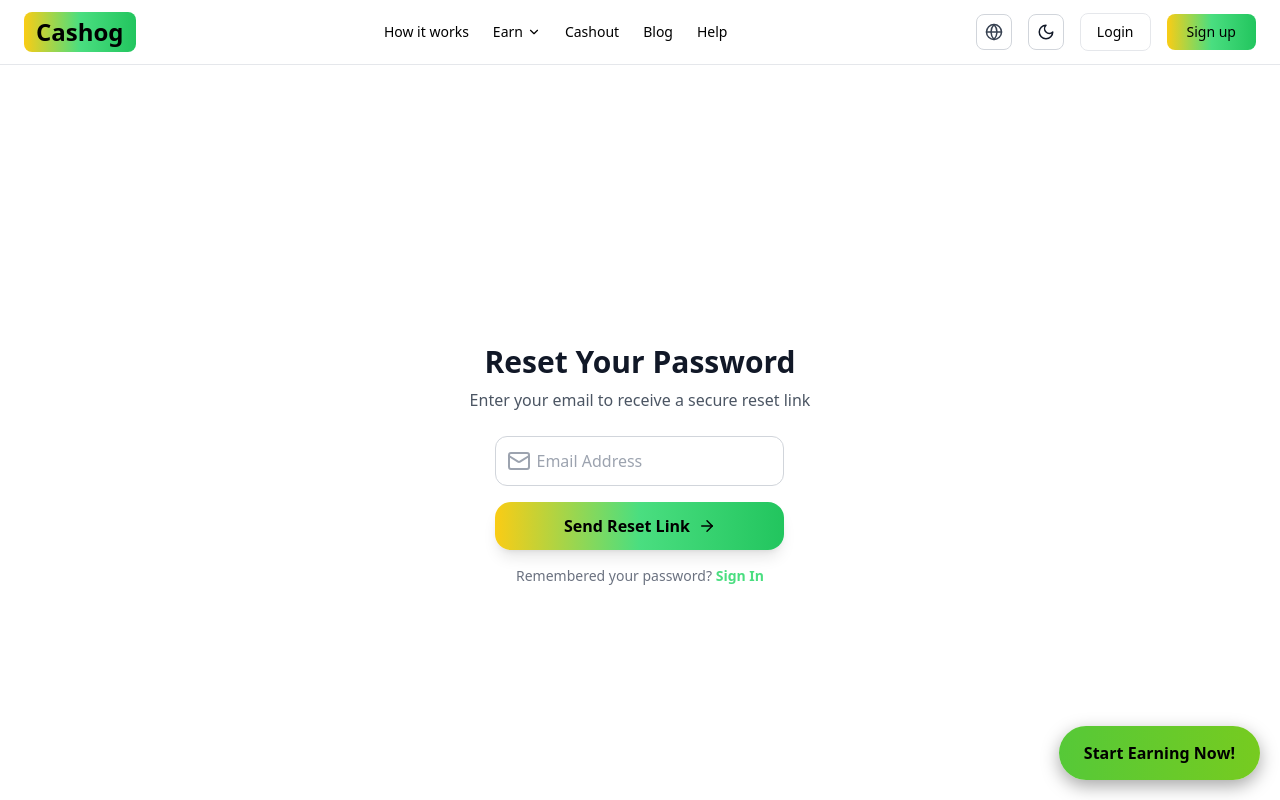
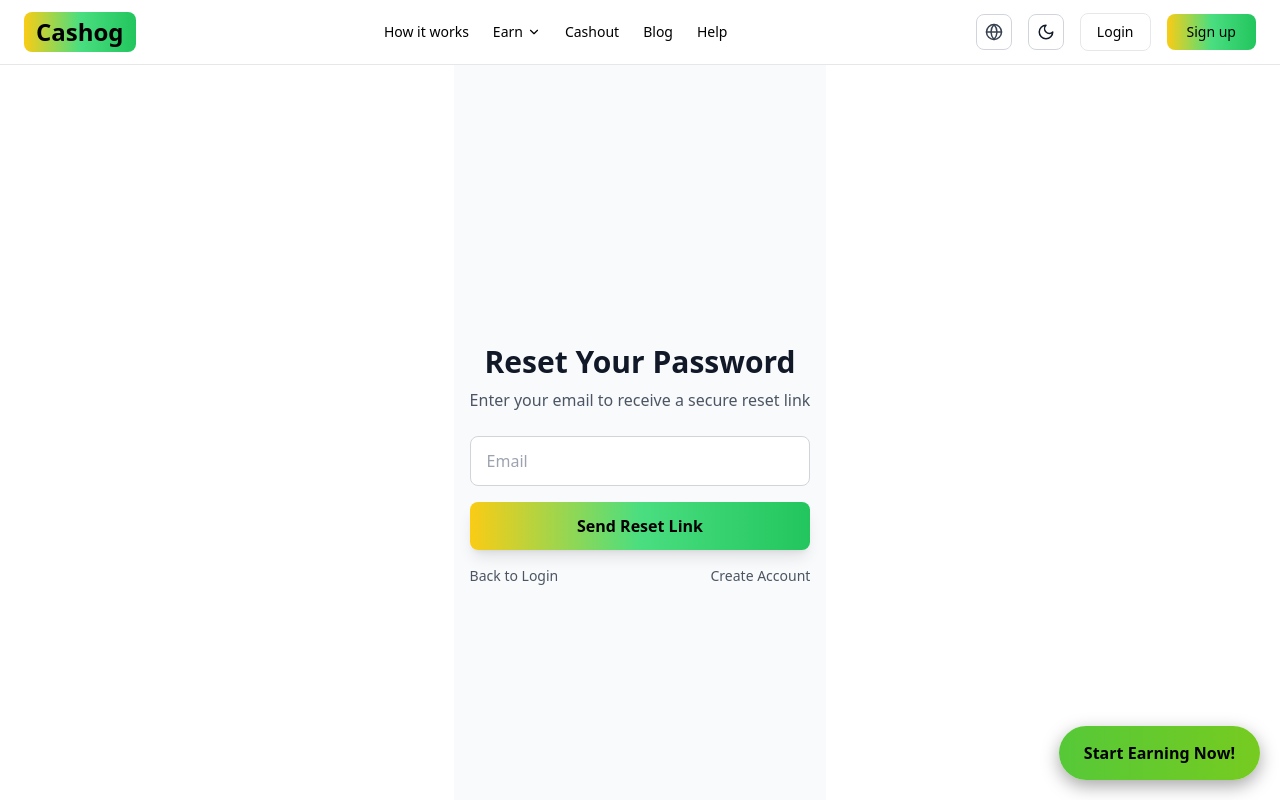
Before and after one commit to tool63/cashin, a Next.js app: page /reset in a window 1280 px wide. Shown: the top 800 px of the page. Built offline with nearby package versions, Linux system fonts and the light colour scheme.

Commit message:
Update page.tsx

```diff
--- a/app/(auth)/reset/page.tsx
+++ b/app/(auth)/reset/page.tsx
@@ -1,49 +1,43 @@
 "use client";
 
-import React, { useState } from "react";
+import React from "react";
 import Link from "next/link";
-import { ArrowRight, Mail } from "lucide-react";
-import AuthLayout from "../layout";
+import Meta from "@/components/seo/SeoEngine";
 
-export default function ResetPasswordPage() {
-  const [email, setEmail] = useState("");
+export default function ResetPage() {
+  return (
+    <>
+      <Meta title="Reset Password - Cashog" description="Reset your Cashog account password securely and easily." />
 
-  const handleSubmit = (e: React.FormEvent) => {
-    e.preventDefault();
-    console.log("Reset email:", email);
-  };
-
-  return (
-    <AuthLayout title="Reset Password - Cashog">
+      <main className="min-h-screen flex flex-col justify-center items-center bg-gray-50 dark:bg-gray-900 px-4">
         <h1 className="text-3xl font-bold mb-2 text-center">Reset Your Password</h1>
         <p className="text-center text-gray-600 dark:text-gray-400 mb-6">
           Enter your email to receive a secure reset link
         </p>
 
-      <form onSubmit={handleSubmit} className="space-y-4">
-        <div className="relative">
-          <Mail className="absolute left-3 top-1/2 -translate-y-1/2 text-gray-400" />
+        <form className="flex flex-col gap-4 w-full max-w-sm">
           <input
             type="email"
-            placeholder="Email Address"
-            required
-            value={email}
-            onChange={(e) => setEmail(e.target.value)}
-            className="w-full pl-10 pr-4 py-3 rounded-xl border border-gray-300 dark:border-gray-700 bg-white dark:bg-[#0B0E1A] focus:ring-2 focus:ring-green-400 outline-none"
+            placeholder="Email"
+            className="px-4 py-3 rounded-lg border border-gray-300 dark:border-gray-700 bg-white dark:bg-gray-800 text-gray-900 dark:text-white focus:outline-none focus:ring-2 focus:ring-green-400"
           />
-        </div>
-
-        <button className="w-full bg-gradient-to-r from-yellow-400 via-green-400 to-green-500 text-black py-3 rounded-2xl font-bold shadow-lg hover:scale-105 transition flex justify-center items-center gap-2">
-          Send Reset Link <ArrowRight size={18} />
+          <button
+            type="submit"
+            className="bg-gradient-to-r from-yellow-400 via-green-400 to-green-500 text-black font-bold py-3 rounded-lg shadow-lg hover:scale-105 transition"
+          >
+            Send Reset Link
           </button>
         </form>
 
-      <p className="mt-4 text-center text-sm text-gray-500 dark:text-gray-400">
-        Remembered your password?{" "}
-        <Link href="/auth/login" className="text-green-400 font-semibold hover:underline">
-          Sign In
+        <div className="flex justify-between mt-4 w-full max-w-sm text-sm text-gray-600 dark:text-gray-400">
+          <Link href="/auth/login" className="hover:underline">
+            Back to Login
           </Link>
-      </p>
-    </AuthLayout>
+          <Link href="/auth/signup" className="hover:underline">
+            Create Account
+          </Link>
+        </div>
+      </main>
+    </>
   );
 }
```
Lines whose indentation alone changed are shown as unchanged.
